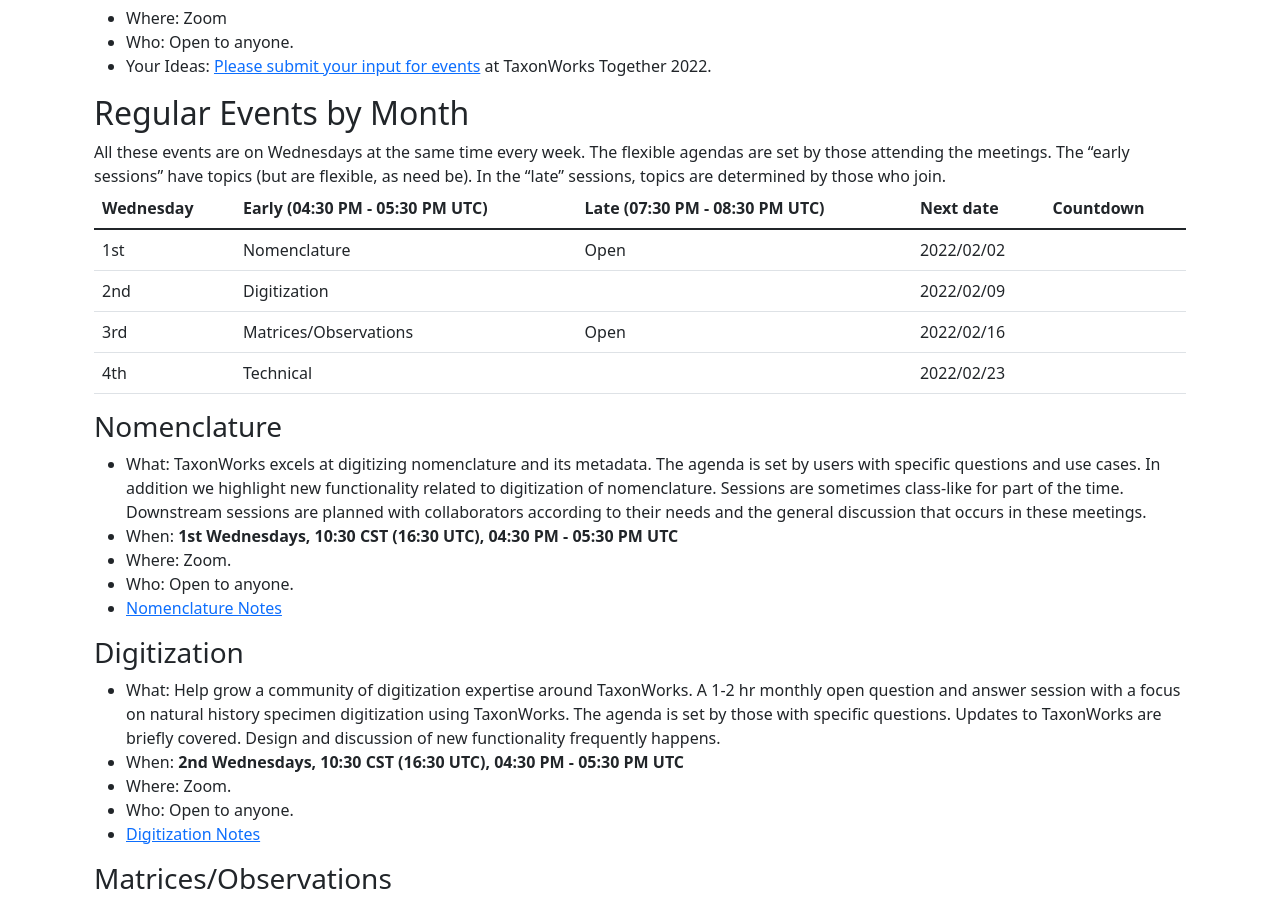
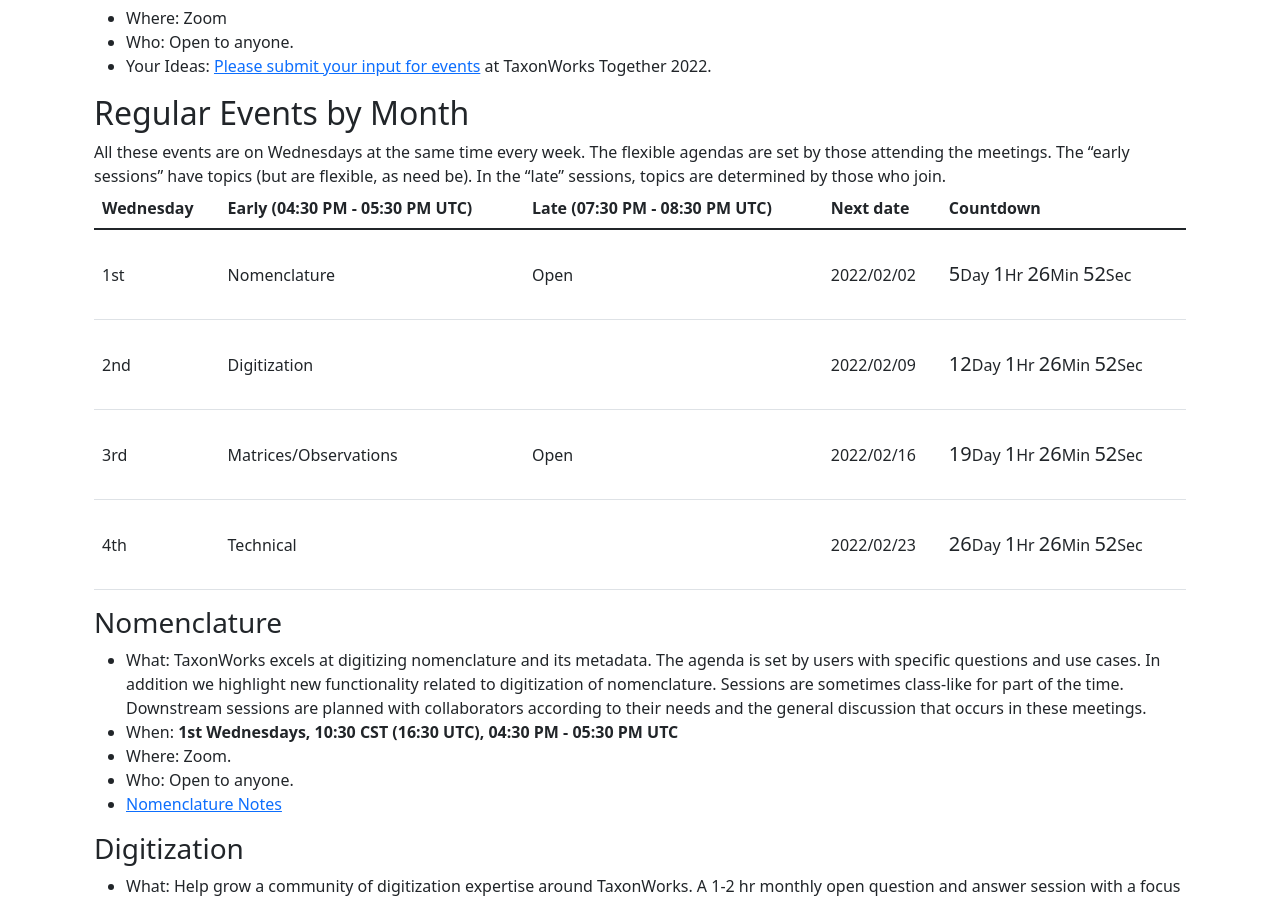
Before and after one commit to pnhogan/speciesfilegroup.github.io, a Jekyll site: the page built from events.html, in a window 1280 px wide and 900 px high, scrolled down 544 px. Built offline with Jekyll 4.4.1, drawn with Linux system fonts in a browser that asks for light colours; some of the changed lines change nothing that is shown.

Commit message:
Add countdown

```diff
--- a/events.html
+++ b/events.html
@@ -34,40 +34,54 @@
     <thead>
       <tr>
         <th>Wednesday</th>
-    <th>Early (<span data-utc-to-local="16:30, 17:30"></span>)</th>
-    <th>Late (<span data-utc-to-local="19:30, 20:30"></span>)</th>
+        <th>Early (<span id="early-time" data-utc-to-local="16:30, 17:30"></span>)</th>
+        <th>Late (<span id="late-time" data-utc-to-local="19:30, 20:30"></span>)</th>
         <th>Next date</th>
         <th>Countdown</th>
       </tr>
     </thead>
-<tbody>
+    <tbody class="events align-middle">
       <tr>
         <td>1st</td>
         <td>Nomenclature</td>
-    <td>Open</td>
+        <td>
+          <span data-open>Open</span>
+        </td>
         <td>
           <span data-next-date="0" data-day="4"></span>
         </td>
-    <td></td>
+        <td>
+          <span data-countdown></span>
+        </td>
       </tr>
+
       <tr>
         <td>2nd</td>
         <td>Digitization</td>
         <td></td>
         <td>
-      <span data-next-date="1" data-day="4"></span>
+          <span
+            data-next-date="1" data-day="4"></span>
         </td>
-    <td></td>
+        <td>
+          <span data-countdown></span>
+        </td>
       </tr>
+
       <tr>
         <td>3rd</td>
         <td>Matrices/Observations</td>
-    <td>Open</td>
+        <td>
+          <span data-open>Open</span>
+        </td>
         <td>
           <span data-next-date="2" data-day="4"></span>
         </td>
-    <td></td>
+        <td>
+          <span data-countdown></span>
+        </td>
       </tr>
+
       <tr>
         <td>4th</td>
         <td>Technical</td>
@@ -75,7 +89,9 @@
         <td>
           <span data-next-date="3" data-day="4"></span>
         </td>
-    <td></td>
+        <td>
+          <span data-countdown></span>
+        </td>
       </tr>
     </tbody>
   </table>
@@ -162,9 +178,13 @@
     return utcTime.toLocaleTimeString([], { hour: '2-digit', minute: '2-digit' })
   }
 
+  function getUTCDatesInLocal (dates) {
+    return dates.split(',').map(item => convertUTCToLocal(item.trim()))
+  }
+
   function parseUTCtoTimezone (data) {
     const timeZone = Intl.DateTimeFormat().resolvedOptions().timeZone.replaceAll('_', ' ');
-    const time = data.split(',').map(function (item) { return convertUTCToLocal(item.trim()) }).join(' - ')
+    const time = getUTCDatesInLocal(data).join(' - ')
 
     return time + ' ' + timeZone;
   }
@@ -209,8 +229,7 @@
   return ("0" + number).slice(-2)
 }
 
-function getNextDateFromDayAndWeek (day, week) {
-  const currentDate = new Date()
+function getNextDateFromDayAndWeek (day, week, currentDate = new Date()) {
   const currentMonth = (currentDate.getMonth() + 1)
   const currentYear = currentDate.getFullYear()
   const nextDate = new Date(currentDate.setMonth(currentMonth))
@@ -225,19 +244,111 @@
     : `${currentYear}/${twoDigits(currentMonth)}/${twoDigits(DaysThisMonth[week])}`
 }
 
+function getNextDateObject (date) {
+  const present = new Date()
+  const nextDate = new Date(date)
 
-document.querySelectorAll('[data-alternate-week]').forEach(element => {
-  element.textContent = alternateWeekOnDay(element.getAttribute('data-alternate-week'))
-})
+  var seconds = Math.floor((nextDate - present) / 1000)
+  var minutes = Math.floor(seconds / 60)
+  var hours = Math.floor(minutes / 60)
+  var days = Math.floor(hours / 24)
+
+  hours = hours - (days * 24)
+  minutes = minutes - (days * 24 * 60) - (hours * 60)
+  seconds = seconds - (days * 24 * 60 * 60) - (hours * 60 * 60) - (minutes * 60)
+
+  return {
+    days: days,
+    hours: hours,
+    minutes: minutes,
+    seconds: seconds
+  }
+}
+
+function printCountDown(element, dateObject) {
+   element.innerHTML = `<div class="countdown py-4">
+      <span class="h5 font-weight-bold">${dateObject.days}</span>Day
+      <span class="h5 font-weight-bold">${dateObject.hours}</span>Hr
+      <span class="h5 font-weight-bold">${dateObject.minutes}</span>Min
+      <span class="h5 font-weight-bold">${dateObject.seconds}</span>Sec
+    </div>`
+}
 
 document.querySelectorAll('[data-utc-to-local]').forEach(element => {
   element.textContent = parseUTCtoTimezone(element.getAttribute('data-utc-to-local'));
 })
 
-document.querySelectorAll('[data-next-date]').forEach(element => {
-  const week = element.getAttribute('data-next-date')
-  const day = element.getAttribute('data-day')
+function isTimeAlreadyPassed(startTime, endTime) {
+  return startTime > endTime
+}
 
-  element.textContent = getNextDateFromDayAndWeek(Number(day), Number(week))
+function addDays (date, days) {
+    date.setDate(date.getDate() + days)
+    return date
+  }
+
+const earlyDateElement = document.querySelector('#early-time')
+const lateDateElement = document.querySelector('#late-time')
+const [startEarlyTime, endEarlyTime] = getUTCDatesInLocal(earlyDateElement.getAttribute('data-utc-to-local'))
+const [startLateTime, endLateTime] = getUTCDatesInLocal(lateDateElement.getAttribute('data-utc-to-local'))
+
+
+const eventsElement = document.querySelectorAll('tbody.events tr').forEach(element => {
+  const nextDateElement = element.querySelector('[data-next-date]')
+  const countdownElement = element.querySelector('[data-countdown]')
+  const week = nextDateElement.getAttribute('data-next-date')
+  const day = nextDateElement.getAttribute('data-day')
+
+  const isOpen = !!element.querySelector('[data-open]')
+
+
+  function updateElements () {
+    let newDate = getNextDateFromDayAndWeek(Number(day), Number(week))
+    const earlyEventStartTime = new Date(newDate + ' ' + startEarlyTime)
+    const earlyEventEndTime = new Date(newDate + ' ' + endEarlyTime)
+    const lateEventStartTime = new Date(newDate + ' ' + startLateTime)
+    const lateEventEndTime = new Date(newDate + ' ' + endLateTime)
+    const now = new Date()
+
+    let dateObject = getNextDateObject(newDate)
+
+    if (isTimeAlreadyPassed(now, earlyEventStartTime)) {
+      if (!isTimeAlreadyPassed(now, earlyEventEndTime)) {
+        countdownElement.innerHTML = "<span>We're live!</span>"
+      } else {
+        if (isOpen) {
+          if (isTimeAlreadyPassed(now, lateEventStartTime)) {
+            if (!isTimeAlreadyPassed(now, lateEventEndTime) && isOpen) {
+              countdownElement.innerHTML = "<span>We're live!</span>"
+            } else {
+              newDate = getNextDateFromDayAndWeek(Number(day), Number(week), addDays(new Date(), 1))
+              dateObject = getNextDateObject(newDate)
+
+              printCountDown(countdownElement, dateObject)
+            }
+          } else {
+            newDate = getNextDateFromDayAndWeek(Number(day), Number(week))
+            dateObject = getNextDateObject(lateEventStartTime)
+
+            printCountDown(countdownElement, dateObject)
+          }
+        } else {
+          newDate = getNextDateFromDayAndWeek(Number(day), Number(week), addDays(new Date(), 1))
+          dateObject = getNextDateObject(newDate)
+
+          printCountDown(countdownElement, dateObject)
+        }
+      }
+    } else {
+      dateObject = getNextDateObject(earlyEventStartTime)
+
+      printCountDown(countdownElement, dateObject)
+    }
+
+    nextDateElement.textContent = newDate
+  }
+
+  updateElements()
+  setInterval(() => { updateElements() }, 1000)
 })
 </script>
```
Lines whose indentation alone changed are shown as unchanged.
